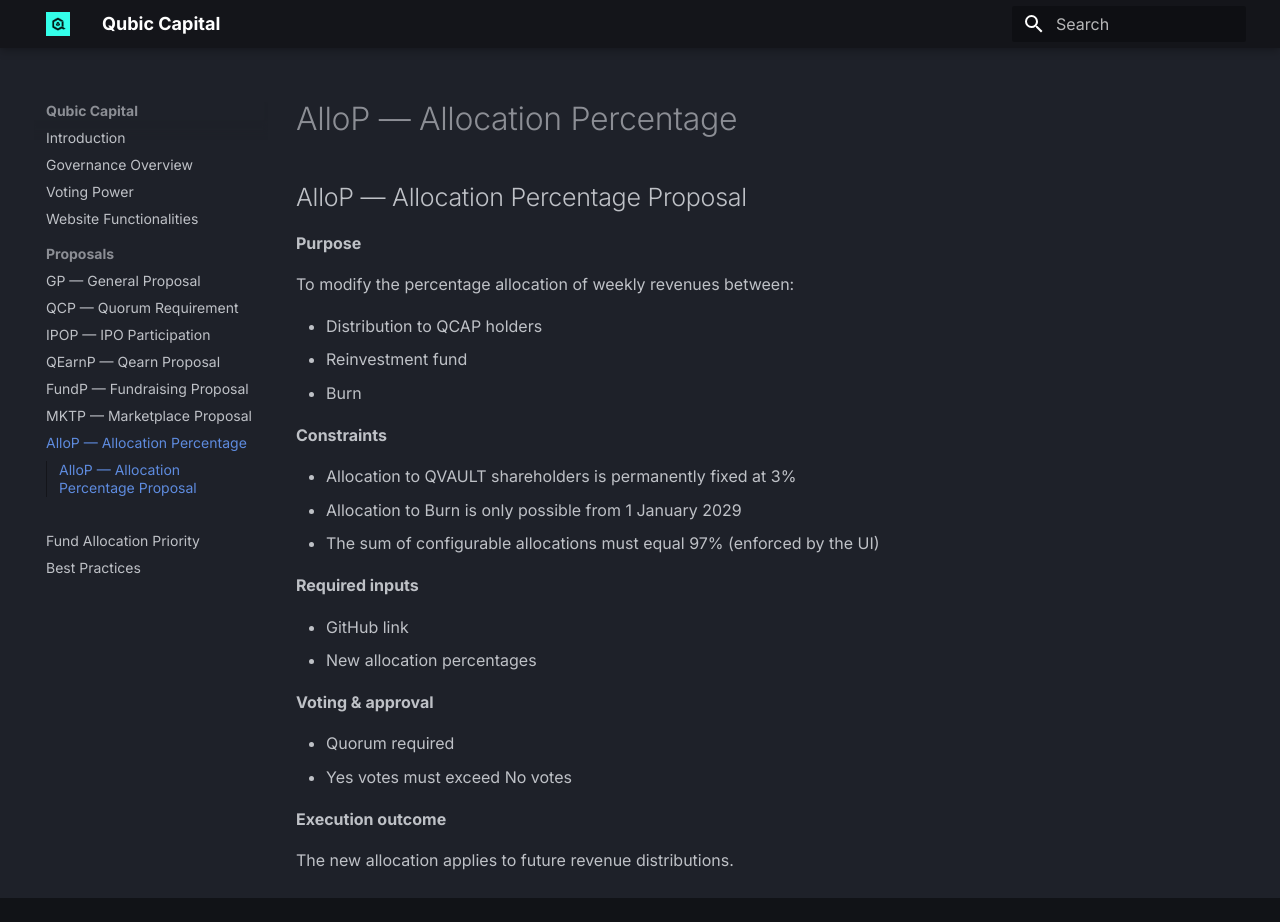
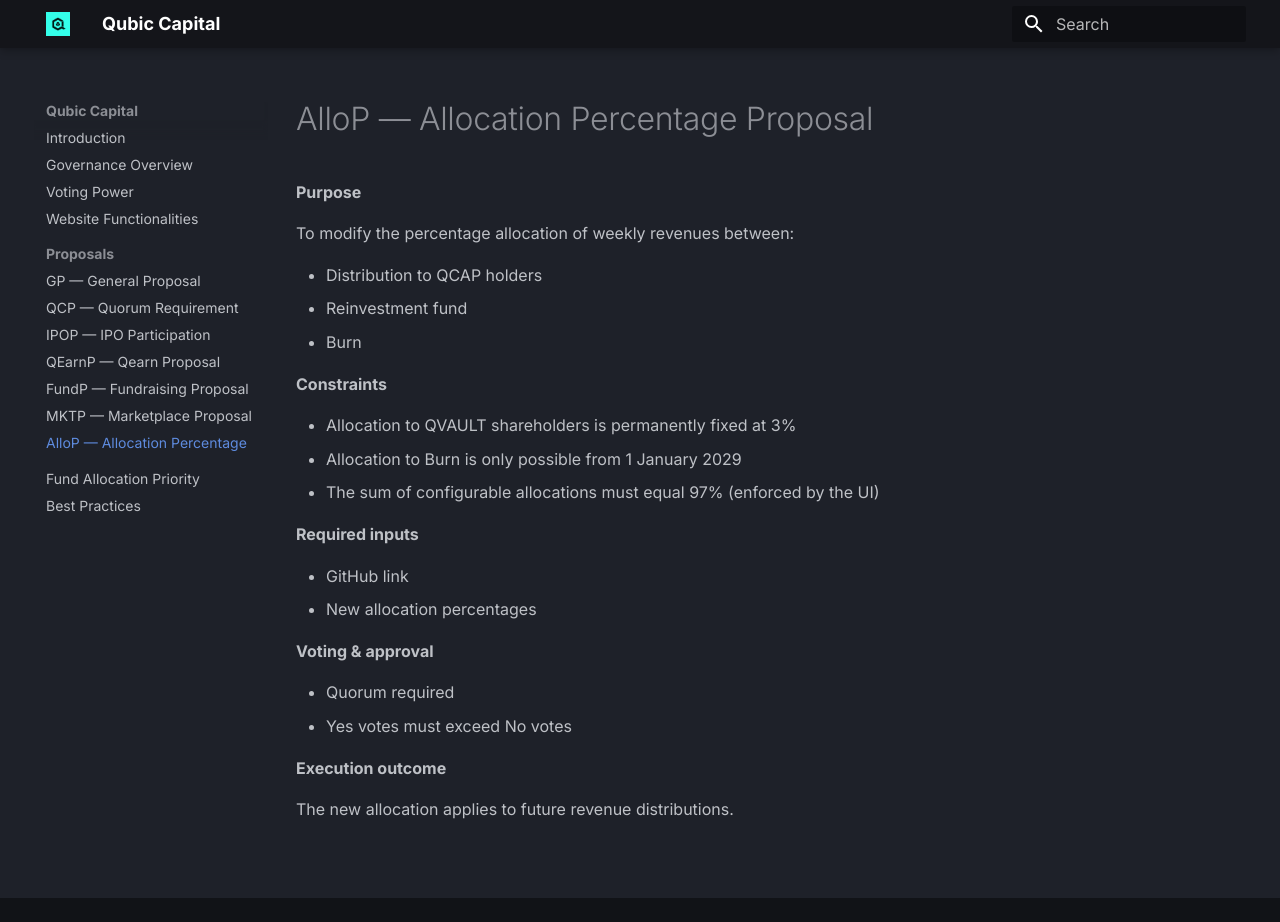
Before and after one commit to HermanToothrot10/qubic-capital-manual, an MkDocs documentation site: the page built from docs/proposals/allop.md, in a window 1280 px wide and 922 px high. Built offline with MkDocs 1.6.1 and Material for MkDocs 9.7.7, drawn with Linux system fonts in a browser that asks for light colours.

Commit message:
Update allop.md

```diff
--- a/docs/proposals/allop.md
+++ b/docs/proposals/allop.md
@@ -1,4 +1,4 @@
-## AlloP — Allocation Percentage Proposal
+# AlloP — Allocation Percentage Proposal
 
 **Purpose**
 
```
